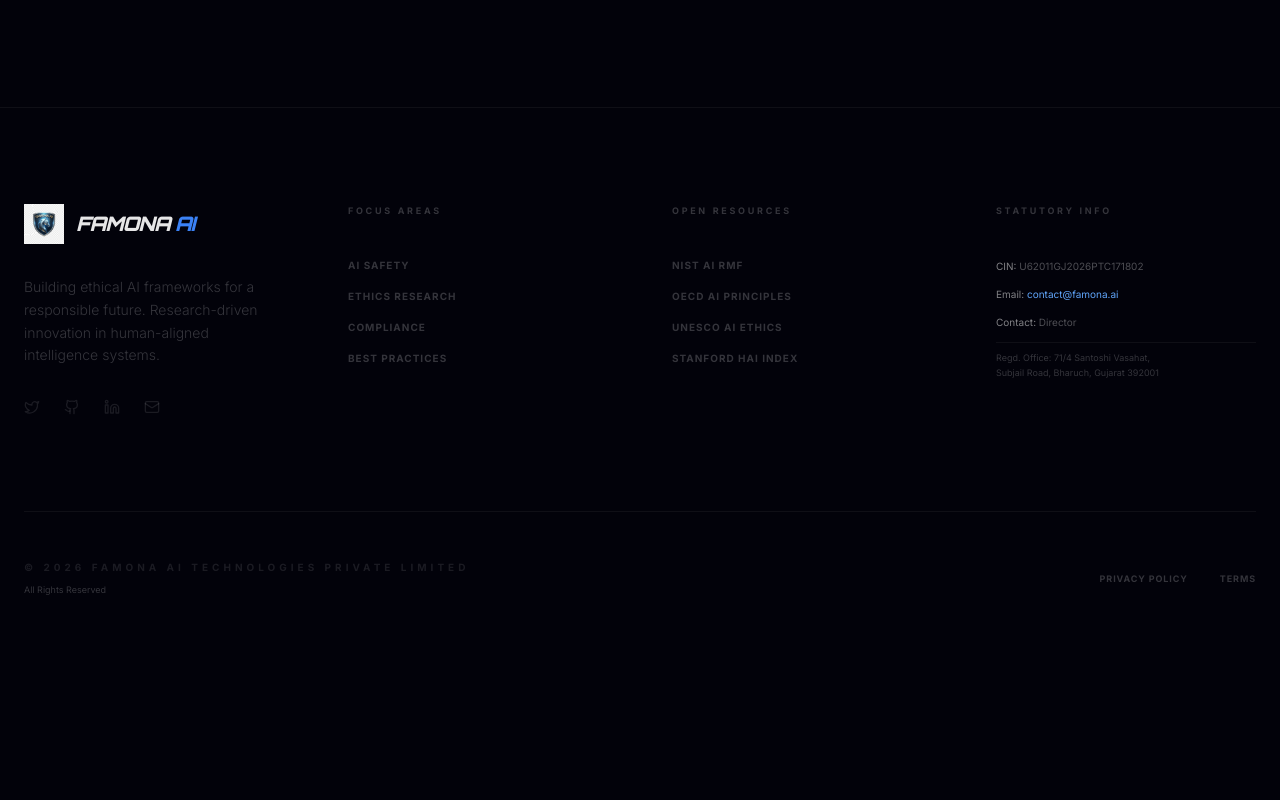
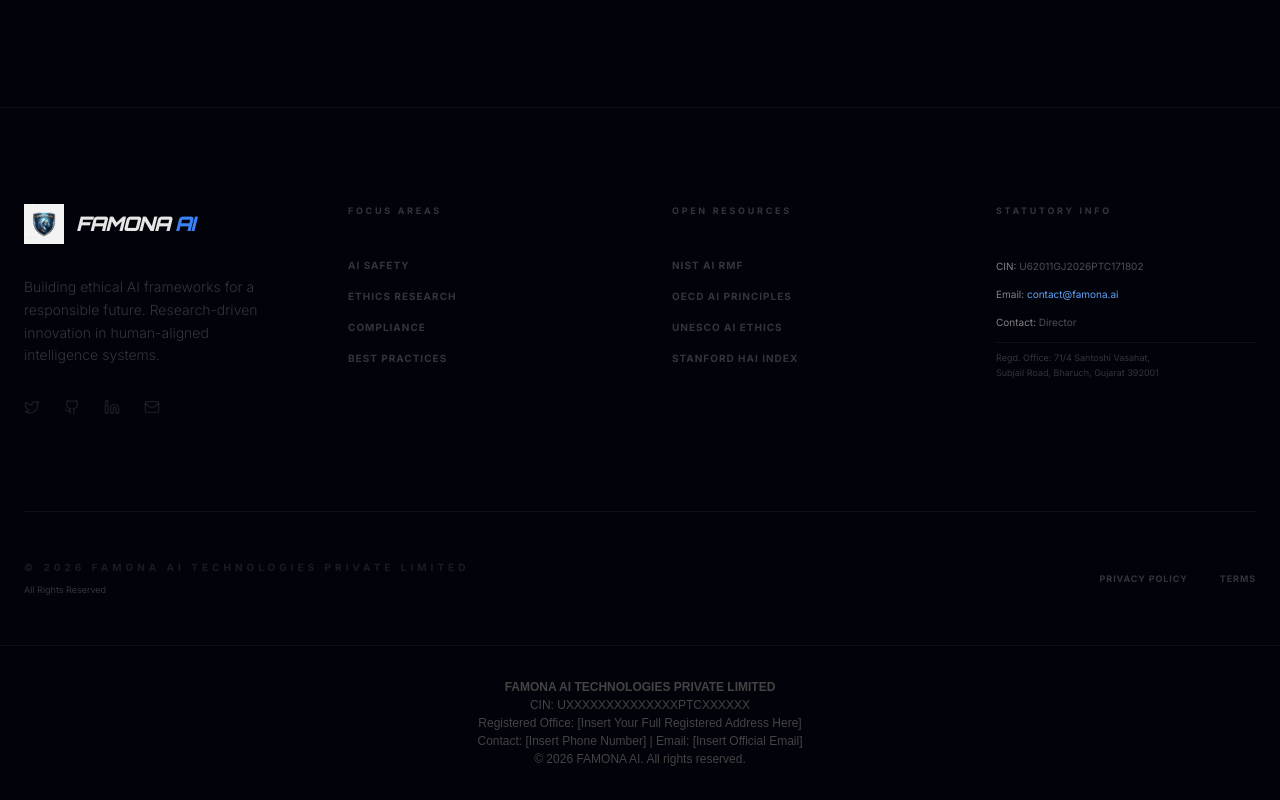
Before and after one commit to FAMONA-AI-TECHNOLOGIES-PRIVATE-LIMITED/famona-site, a React (Vite) app: page / in a window 1280 px wide. Shown: the part 7468-8268 px from the top of the page. Before the commit the page ends 8113 px from the top, so only its background shows below. Built offline with nearby package versions, Linux system fonts and the light colour scheme.

Commit message:
fix: Force redeploy with correct assets v4.5.1

```diff
--- a/index.html
+++ b/index.html
@@ -20,6 +20,16 @@
 <body class="bg-[#02020a]">
   <div id="root"></div>
   <script type="module" src="/src/main.tsx"></script>
+
+  <!-- Mandatory Compliance Info (Indian Companies Act, 2013) -->
+  <footer
+    style="padding: 2rem; color: #444; font-family: sans-serif; font-size: 0.75rem; border-top: 1px solid #111; text-align: center;">
+    <p><strong>FAMONA AI TECHNOLOGIES PRIVATE LIMITED</strong></p>
+    <p>CIN: UXXXXXXXXXXXXXXPTCXXXXXX</p>
+    <p>Registered Office: [Insert Your Full Registered Address Here]</p>
+    <p>Contact: [Insert Phone Number] | Email: [Insert Official Email]</p>
+    <p>&copy; 2026 FAMONA AI. All rights reserved.</p>
+  </footer>
 </body>
 
 </html>
--- a/vite.config.ts
+++ b/vite.config.ts
@@ -4,16 +4,17 @@ import { defineConfig } from "vite";
 
 export default defineConfig({
   plugins: [react()],
+  // Prevents accidental leakage of system environment variables
+  define: {
+    'process.env.NODE_ENV': JSON.stringify(process.env.NODE_ENV),
+  },
   build: {
     sourcemap: false, // Prevents original source code from being visible in browser dev tools
     minify: 'esbuild', // Obfuscates code to make it harder to read
     reportCompressedSize: false, // Hides detailed bundle information during build
-    terserOptions: {
-      compress: {
-        drop_console: true, // Removes all console.logs
-        drop_debugger: true, // Removes all debuggers
-      },
-    },
+  },
+  esbuild: {
+    drop: ['console', 'debugger'], // Correct way to remove logs when using esbuild
   },
   resolve: {
     alias: {
```
Also changed, not shown: 1 other file (tests, documents, lock files or other folders).
